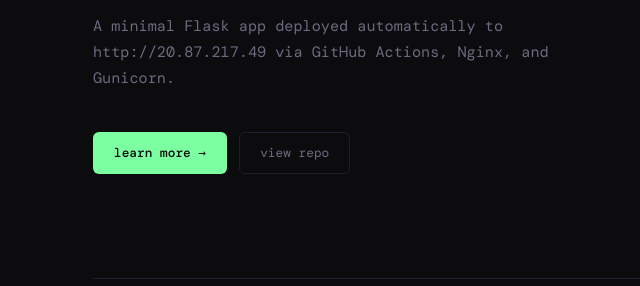
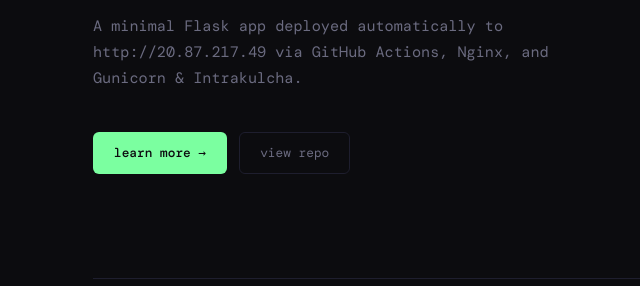
Before and after one commit to kyroninja/gkss-github-actions, a Flask app: page / in a window 1280 px wide. Shown: the part 361-647 px from the top of the page, without its empty margins (149-789 px from the left). Run offline with Flask 3, Linux system fonts and the light colour scheme; some web fonts are replaced.

Commit message:
Update deployment description in index.html

```diff
--- a/templates/index.html
+++ b/templates/index.html
@@ -73,7 +73,7 @@
 <section class="hero">
     <span class="tag">demo app</span>
     <h1>Flask on a<br><em>real server</em></h1>
-    <p>A minimal Flask app deployed automatically to http://20.87.217.49 via GitHub Actions, Nginx, and Gunicorn.</p>
+    <p>A minimal Flask app deployed automatically to http://20.87.217.49 via GitHub Actions, Nginx, and Gunicorn & Intrakulcha.</p>
     <div class="btn-row">
         <a href="/about" class="btn btn-primary">learn more →</a>
         <a href="https://github.com" class="btn btn-ghost" target="_blank">view repo</a>
```
